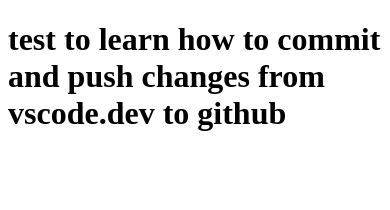
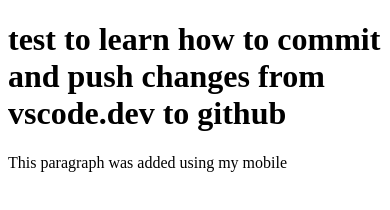
Before and after one commit to MohdTamimi1/Test-vscode.dev, a plain HTML site: page index.html in a window 390 px wide. Drawn offline with Linux system fonts and the light colour scheme.

Commit message:
this change was made using mobile

```diff
--- a/index.html
+++ b/index.html
@@ -8,5 +8,6 @@
 </head>
 <body>
     <h1>test to learn how to commit and push changes from vscode.dev to github</h1>
+    <p>This paragraph was added using my mobile</p>
 </body>
 </html>
```
